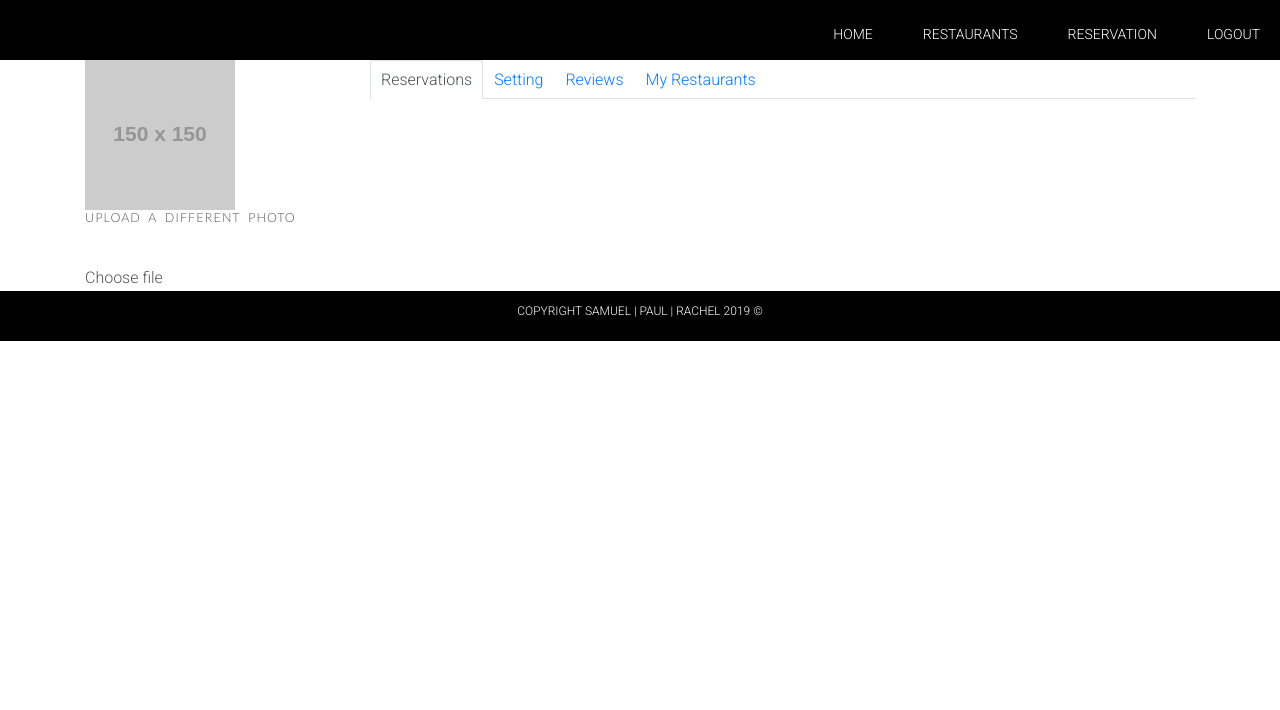
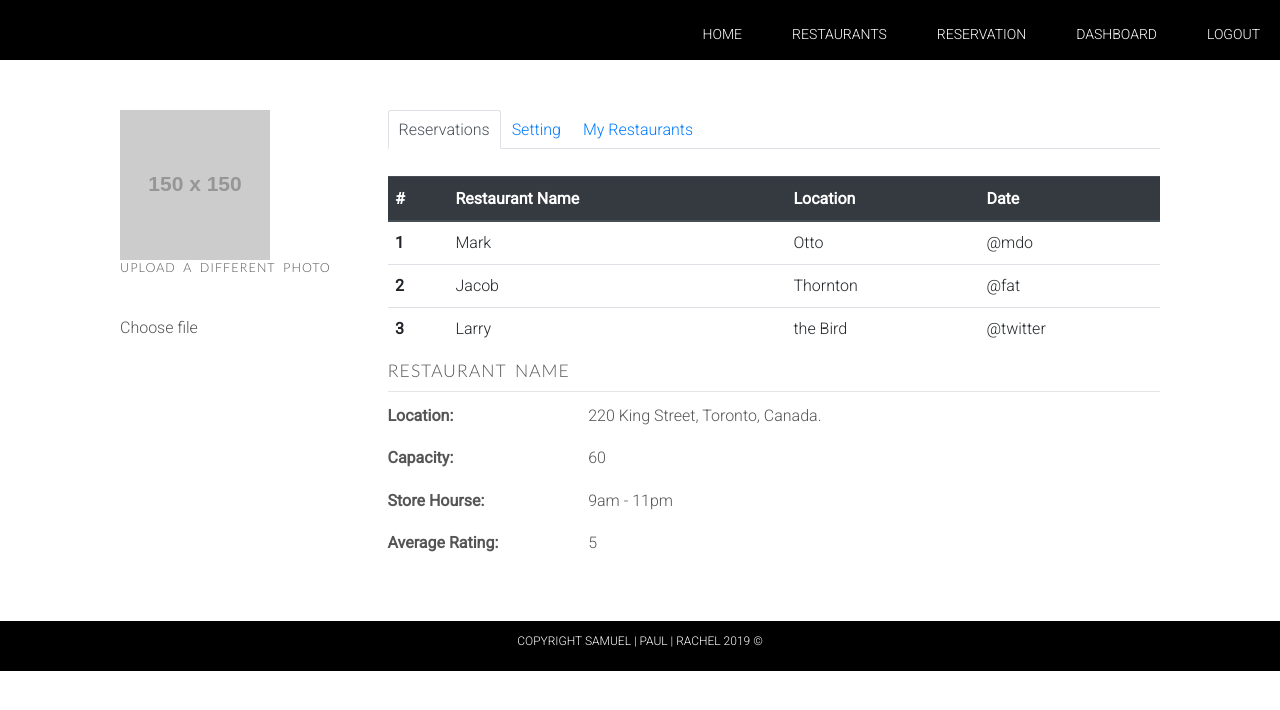
Before and after one commit to rchan3/restaurant_booking_app, a Django app: page /profile/ in a window 1280 px wide. Shown: the top 710 px of the page. Run offline with Django 3.2, Linux system fonts and the light colour scheme; the visitor is signed in with stand-in values (Sample User, id 1); some libraries are stand-ins or nearby versions.

Commit message:
authorization added to user dashboard route, dashboard page edited (design)

```diff
--- a/main_app/templates/base2.html
+++ b/main_app/templates/base2.html
@@ -19,6 +19,7 @@
 				<li class="navbar-list_item"><a href="#!">Restaurants</a></li>
 				<li class="navbar-list_item"><a href="#!">Reservation</a></li>
 				{% if user.is_authenticated %}
+					<li class="navbar-list_item"><a href="{% url 'user_dashboard' %}">Dashboard</a></li>
 					<li class="navbar-list_item"><a href="{% url 'logout' %}">Logout</a></li>
 				{% else %}
 					<li class="navbar-list_item"><a href="{% url 'login' %}">Login</a></li>
--- a/main_app/templates/index.html
+++ b/main_app/templates/index.html
@@ -8,6 +8,7 @@
 					<li class="navbar-list_item"><a href="#!">Restaurants</a></li>
 					<li class="navbar-list_item"><a href="#!">Reservation</a></li>
 					{% if user.is_authenticated %}
+						<li class="navbar-list_item"><a href="{% url 'user_dashboard' %}">Dashboard</a></li>
 						<li class="navbar-list_item"><a href="{% url 'logout' %}">Logout</a></li>
 					{% else %}
 						<li class="navbar-list_item"><a href="{% url 'login' %}">Login</a></li>
--- a/main_app/templates/user/dashboard.html
+++ b/main_app/templates/user/dashboard.html
@@ -1,8 +1,8 @@
 {% extends 'base2.html' %}
 {% block mainContent %}
   <div class="container">
-  <div class="row">
-  	<div class="col-sm-3 text-xs-center">
+    <div class="row" style="margin: 5rem 2rem;">
+    	<div class="col-sm-3">
         <img src="//placehold.it/150" class="m-x-auto img-fluid" alt="avatar">
         <h5>Upload a different photo</h5>
         <label class="custom-file">
@@ -20,20 +20,68 @@
             <a href="#!" data-target="#settings" data-toggle="tab" class="nav-link">Setting</a>
           </li>
           <li class="nav-item">
-          <a href="#!" data-target="#reviews" data-toggle="tab" class="nav-link">Reviews</a>
-        </li>
-        <li class="nav-item">
             <a href="#!" data-target="#restaurants" data-toggle="tab" class="nav-link">My Restaurants</a>
           </li>
-      </ul>
+        </ul><br>
 
         <div class="tab-content">
           <div class="tab-pane active" id="bookings">
-
+          	<table class="table">
+              <thead class="thead-dark">
+                <tr>
+                  <th scope="col">#</th>
+                  <th scope="col">Restaurant Name</th>
+                  <th scope="col">Location</th>
+                  <th scope="col">Date</th>
+                </tr>
+              </thead>
+              <tbody>
+                <tr>
+                  <th scope="row">1</th>
+                  <td>Mark</td>
+                  <td>Otto</td>
+                  <td>@mdo</td>
+                </tr>
+                <tr>
+                  <th scope="row">2</th>
+                  <td>Jacob</td>
+                  <td>Thornton</td>
+                  <td>@fat</td>
+                </tr>
+                <tr>
+                  <th scope="row">3</th>
+                  <td>Larry</td>
+                  <td>the Bird</td>
+                  <td>@twitter</td>
+                </tr>
+              </tbody>
+            </table>
           </div>
 
           <div class="tab-pane" id="settings">
 
+          </div>
+
+          <div class="tab-pane active" id="restaurants">
+            <div class="restaurant_details">
+              <h3>Restaurant Name</h3><hr>
+              <dl class="row">
+                <dt class="col-sm-3">Location: </dt>
+                <dd class="col-sm-9">220 King Street, Toronto, Canada.</dd>
+              </dl>
+              <dl class="row">
+                <dt class="col-sm-3">Capacity: </dt>
+                <dd class="col-sm-9">60</dd>
+              </dl>
+              <dl class="row">
+                <dt class="col-sm-3">Store Hourse: </dt>
+                <dd class="col-sm-9">9am - 11pm</dd>
+              </dl>
+              <dl class="row">
+                <dt class="col-sm-3">Average Rating: </dt>
+                <dd class="col-sm-9">5</dd>
+              </dl>
+            </div>
           </div>
         </div>
       </div>
--- a/main_app/views.py
+++ b/main_app/views.py
@@ -1,6 +1,7 @@
 from django.shortcuts import render, redirect
 from django.contrib.auth import login
 from django.contrib.auth.forms import UserCreationForm
+from django.contrib.auth.decorators import login_required
 
 def home(request):
   return render(request, 'index.html')
@@ -24,5 +25,6 @@ def signup(request):
   context = {'form': form, 'error_message': error_message}
   return render(request, 'registration/signup.html', context)
 
+@login_required(login_url='/auth/login/')
 def dashboard(request):
   return render(request, 'user/dashboard.html')
```
Also changed, not shown: main_app/static/css/style.css (+11 -3 lines). Lines whose indentation alone changed are shown as unchanged.
